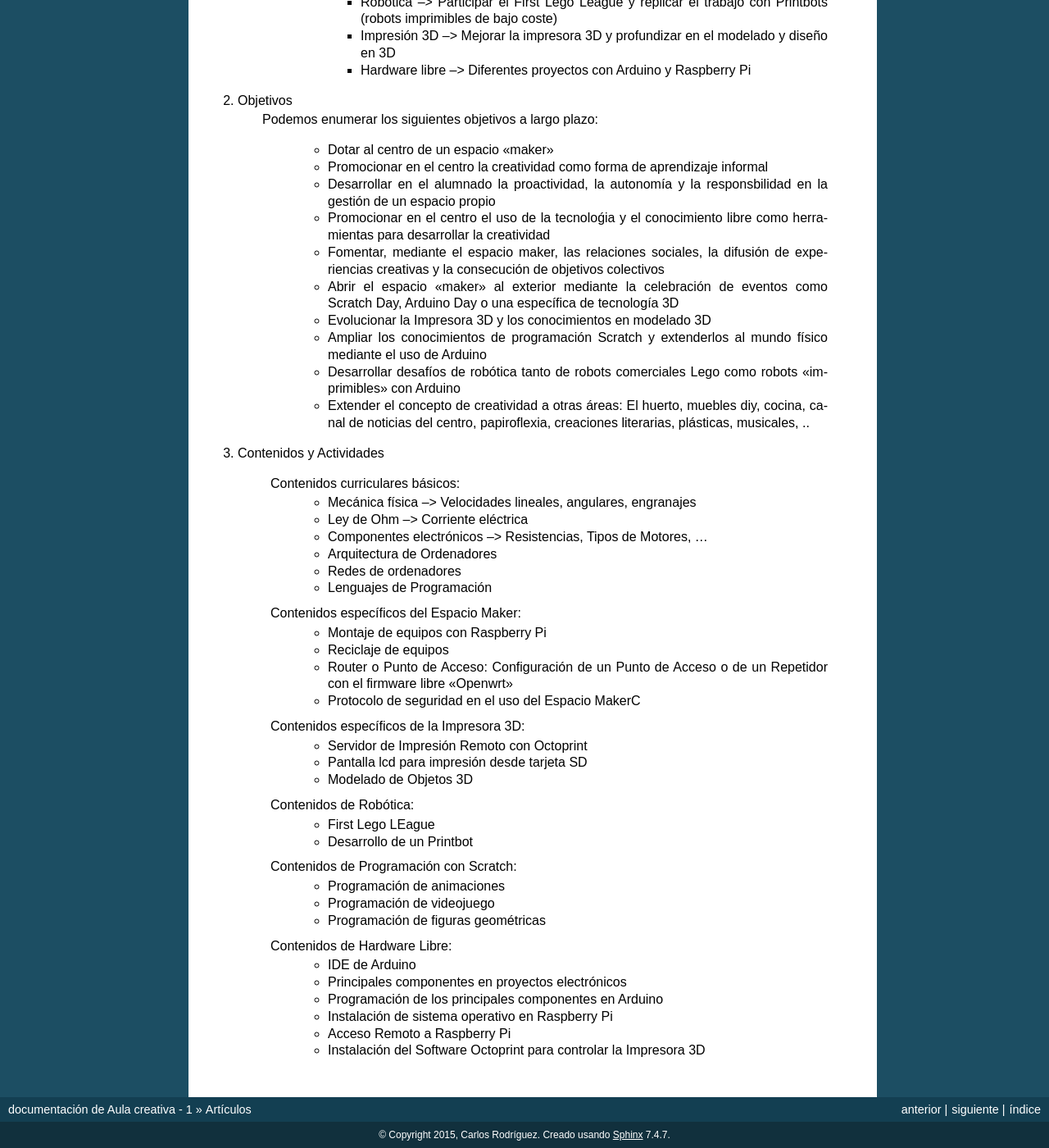
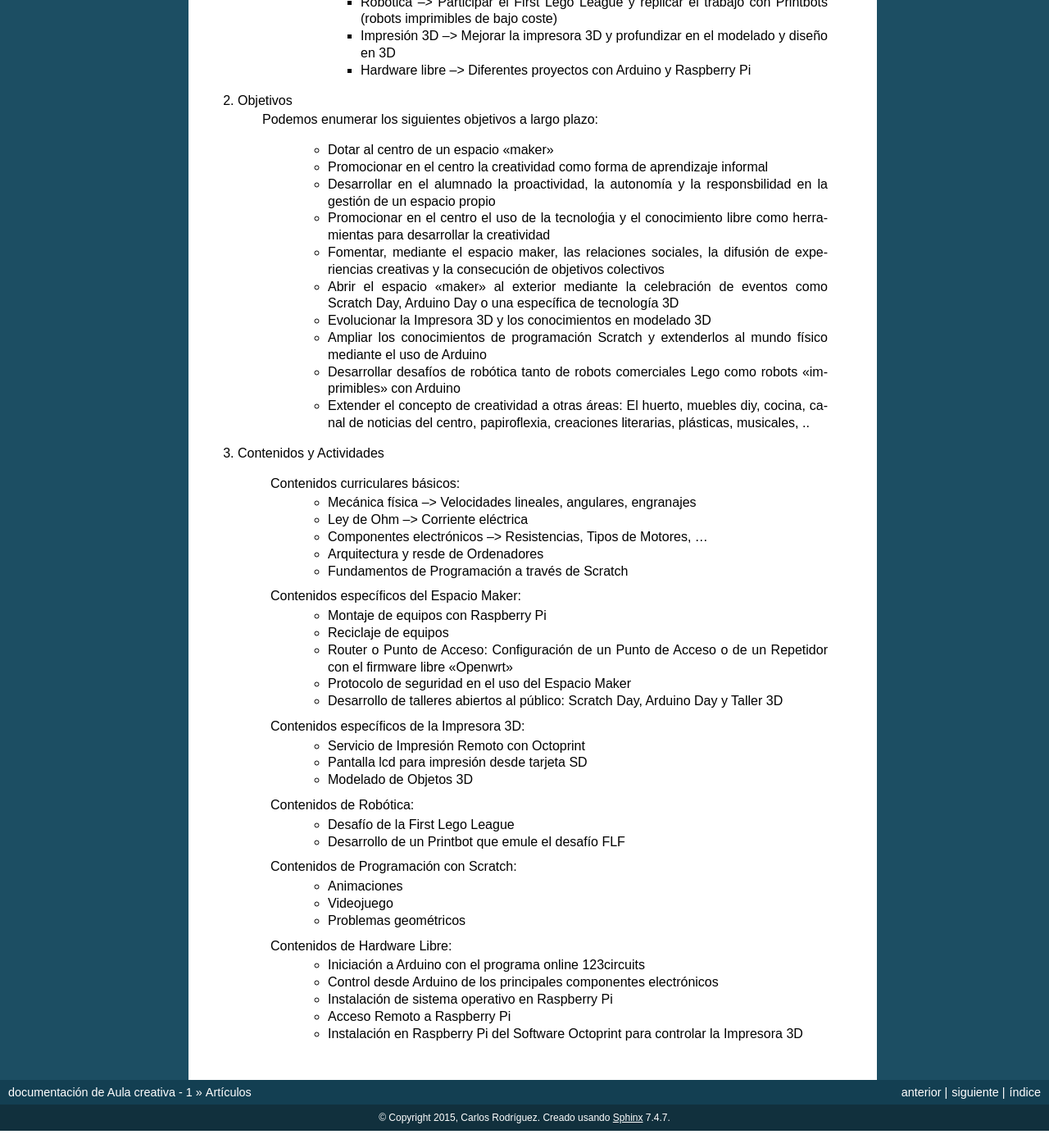
Before and after one commit to es3a10/aula_creativa, a Sphinx documentation site: the page built from docs/articulos.rst, in a window 1280 px wide and 1400 px high, scrolled down 1732 px. Shown: the whole window at 82% size. Built offline with Sphinx 7.4.7, drawn with Linux system fonts in a browser that asks for light colours; after the commit the page ends 3111 px from its top, so only the background shows below that.

Commit message:
actualización

```diff
--- a/docs/articulos.rst
+++ b/docs/articulos.rst
@@ -108,29 +108,28 @@ Abril, 2015
         - Mecánica física --> Velocidades lineales, angulares, engranajes
         - Ley de Ohm --> Corriente eléctrica
         - Componentes electrónicos --> Resistencias, Tipos de Motores, ...
-        - Arquitectura de Ordenadores
-        - Redes de ordenadores
-        - Lenguajes de Programación
+        - Arquitectura y resde de Ordenadores
+        - Fundamentos de Programación a través de Scratch
     Contenidos específicos del Espacio Maker:
         - Montaje de equipos con Raspberry Pi
         - Reciclaje de equipos
         - Router o Punto de Acceso: Configuración de un Punto de Acceso o de un Repetidor con el firmware libre "Openwrt"
-        - Protocolo de seguridad en el uso del Espacio MakerC
+        - Protocolo de seguridad en el uso del Espacio Maker
+	- Desarrollo de talleres abiertos al público: Scratch Day, Arduino Day y Taller 3D
     Contenidos específicos de la Impresora 3D:
-	   - Servidor de Impresión Remoto con Octoprint
-	   - Pantalla lcd para impresión desde tarjeta SD
-	   - Modelado de Objetos 3D
+	- Servicio de Impresión Remoto con Octoprint
+	- Pantalla lcd para impresión desde tarjeta SD
+	- Modelado de Objetos 3D
     Contenidos de Robótica:
-	   - First Lego LEague
-	   - Desarrollo de un Printbot
+	- Desafío de la First Lego League
+	- Desarrollo de un Printbot que emule el desafío FLF
     Contenidos de Programación con Scratch:
-	   - Programación de animaciones
-	   - Programación de videojuego
-	   - Programación de figuras geométricas
+	- Animaciones
+	- Videojuego
+	- Problemas geométricos
     Contenidos de Hardware Libre:
-	   - IDE de Arduino
-	   - Principales componentes en proyectos electrónicos
-	   - Programación de los principales componentes en Arduino
-	   - Instalación de sistema operativo en Raspberry Pi
-	   - Acceso Remoto a Raspberry Pi
-	   - Instalación del Software Octoprint para controlar la Impresora 3D
+	- Iniciación a Arduino con el programa online 123circuits
+	- Control desde Arduino de los principales componentes electrónicos
+	- Instalación de sistema operativo en Raspberry Pi
+	- Acceso Remoto a Raspberry Pi
+	- Instalación en Raspberry Pi del Software Octoprint para controlar la Impresora 3D
```
